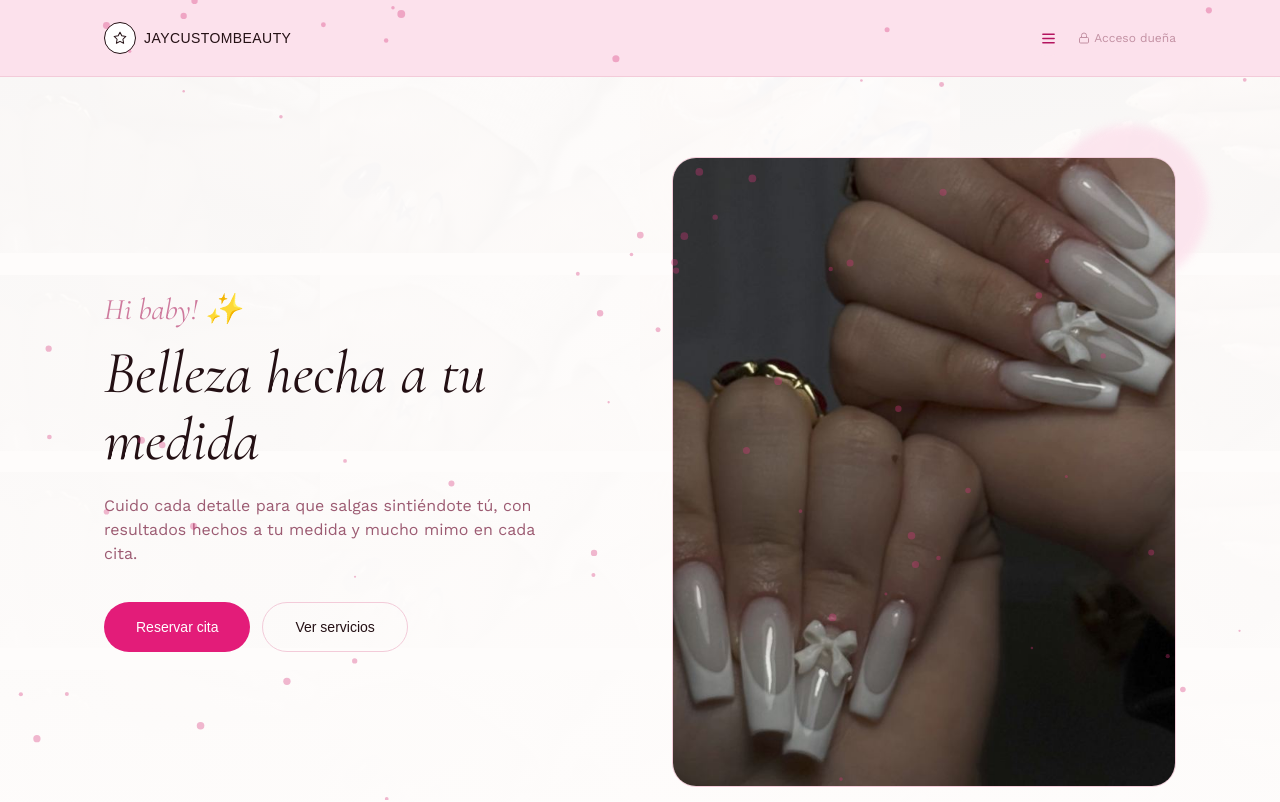
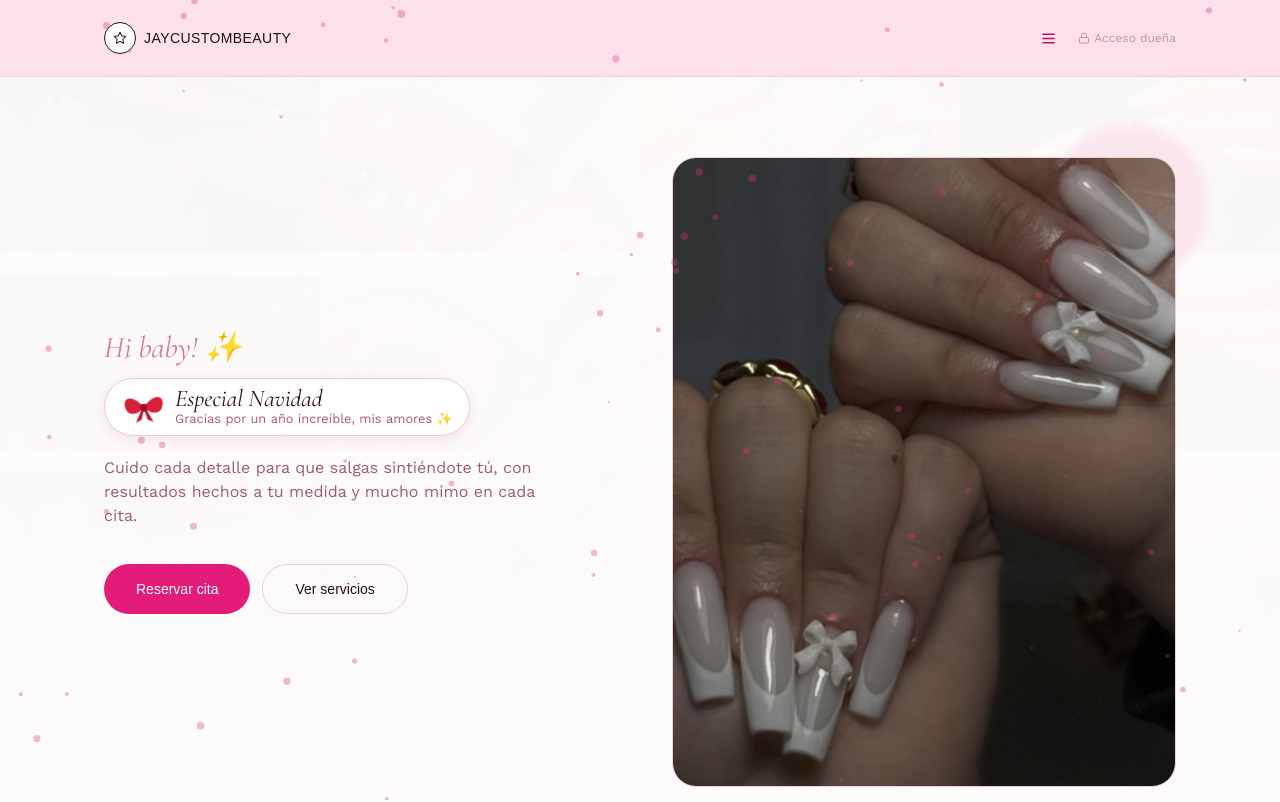
Before and after one commit to 2705J/JayCustomBeauty-web, a React (Vite) app: page / in a window 1280 px wide. Shown: the top 802 px of the page. Built offline with nearby package versions, Linux system fonts and the light colour scheme; no server answers; the database is empty; a web font is replaced by a local one.

Commit message:
Update Navidad.jsx

```diff
--- a/src/Navidad.jsx
+++ b/src/Navidad.jsx
@@ -1,4 +1,5 @@
-import { useEffect, useRef } from "react";
+import { useEffect, useRef, useState } from "react";
+import { createPortal } from "react-dom";
 
 function esNavidad() {
   const d = new Date();
@@ -7,12 +8,32 @@ function esNavidad() {
   return (m === 10 && dia >= 13) || m === 11 || (m === 0 && dia <= 6);
 }
 
-export default function Navidad({ banner = false, fallback = null }) {
+function Banner() {
+  return (
+    <span className="navidad">
+      <svg className="lazo" viewBox="0 0 120 90" aria-hidden="true">
+        <path d="M60 45C30 5 0 15 10 45 18 70 45 62 60 45Z" fill="#d6203a" />
+        <path d="M60 45C90 5 120 15 110 45 102 70 75 62 60 45Z" fill="#d6203a" />
+        <path d="M54 50 36 86l16-8 6-22Z" fill="#b5122b" />
+        <path d="M66 50l18 36-16-8-6-22Z" fill="#b5122b" />
+        <ellipse cx="60" cy="46" rx="10" ry="11" fill="#a50f25" />
+      </svg>
+      <span className="navidad-texto">
+        <span className="navidad-titulo">Especial Navidad</span>
+        <span className="navidad-sub">Gracias por un año increíble, mis amores ✨</span>
+      </span>
+    </span>
+  );
+}
+
+export default function Navidad() {
   const canvasRef = useRef(null);
+  const [slot, setSlot] = useState(null);
   const activo = esNavidad();
 
+  // Nieve
   useEffect(() => {
-    if (!activo || banner) return;
+    if (!activo) return;
     if (window.matchMedia("(prefers-reduced-motion: reduce)").matches) return;
 
     const c = canvasRef.current;
@@ -56,23 +77,40 @@ export default function Navidad({ banner = false, fallback = null }) {
       cancelAnimationFrame(raf);
       window.removeEventListener("resize", resize);
     };
-  }, [activo, banner]);
+  }, [activo]);
 
-  if (!activo) return banner ? <>{fallback}</> : null;
+  // Sustituye el título de la portada por el banner
+  useEffect(() => {
+    if (!activo) return;
+    let holder = null;
+    let oculto = null;
 
-  if (!banner) {
-    return (
-      <canvas
-        ref={canvasRef}
-        style={{
-          position: "fixed",
-          inset: 0,
-          pointerEvents: "none",
-          zIndex: 50,
-        }}
-      />
-    );
-  }
+    const colocar = () => {
+      const h1 = document.querySelector("h1.hero-font");
+      if (!h1) return;
+      if (h1.dataset.navidad === "1" && holder && holder.isConnected) return;
+      if (holder) holder.remove();
+      h1.dataset.navidad = "1";
+      h1.style.display = "none";
+      oculto = h1;
+      holder = document.createElement("div");
+      holder.style.marginBottom = "1.25rem";
+      h1.insertAdjacentElement("afterend", holder);
+      setSlot(holder);
+    };
+
+    colocar();
+    const obs = new MutationObserver(colocar);
+    obs.observe(document.body, { childList: true, subtree: true });
+
+    return () => {
+      obs.disconnect();
+      if (oculto) oculto.style.display = "";
+      if (holder) holder.remove();
+    };
+  }, [activo]);
+
+  if (!activo) return null;
 
   return (
     <>
@@ -86,6 +124,7 @@ export default function Navidad({ banner = false, fallback = null }) {
           box-shadow: 0 4px 14px rgba(210,55,122,.12);
           text-align: left; font-style: normal;
         }
+        @media (min-width: 768px) { .navidad { margin-left: 0; } }
         .navidad .lazo {
           width: 44px; flex-shrink: 0;
           animation: balanceo 3s ease-in-out infinite;
@@ -107,19 +146,17 @@ export default function Navidad({ banner = false, fallback = null }) {
         }
       `}</style>
 
-      <span className="navidad">
-        <svg className="lazo" viewBox="0 0 120 90" aria-hidden="true">
-          <path d="M60 45C30 5 0 15 10 45 18 70 45 62 60 45Z" fill="#d6203a" />
-          <path d="M60 45C90 5 120 15 110 45 102 70 75 62 60 45Z" fill="#d6203a" />
-          <path d="M54 50 36 86l16-8 6-22Z" fill="#b5122b" />
-          <path d="M66 50l18 36-16-8-6-22Z" fill="#b5122b" />
-          <ellipse cx="60" cy="46" rx="10" ry="11" fill="#a50f25" />
-        </svg>
-        <span className="navidad-texto">
-          <span className="navidad-titulo">Especial Navidad</span>
-          <span className="navidad-sub">Gracias por un año increíble, mis amores ✨</span>
-        </span>
-      </span>
+      <canvas
+        ref={canvasRef}
+        style={{
+          position: "fixed",
+          inset: 0,
+          pointerEvents: "none",
+          zIndex: 50,
+        }}
+      />
+
+      {slot && createPortal(<Banner />, slot)}
     </>
   );
 }
```
